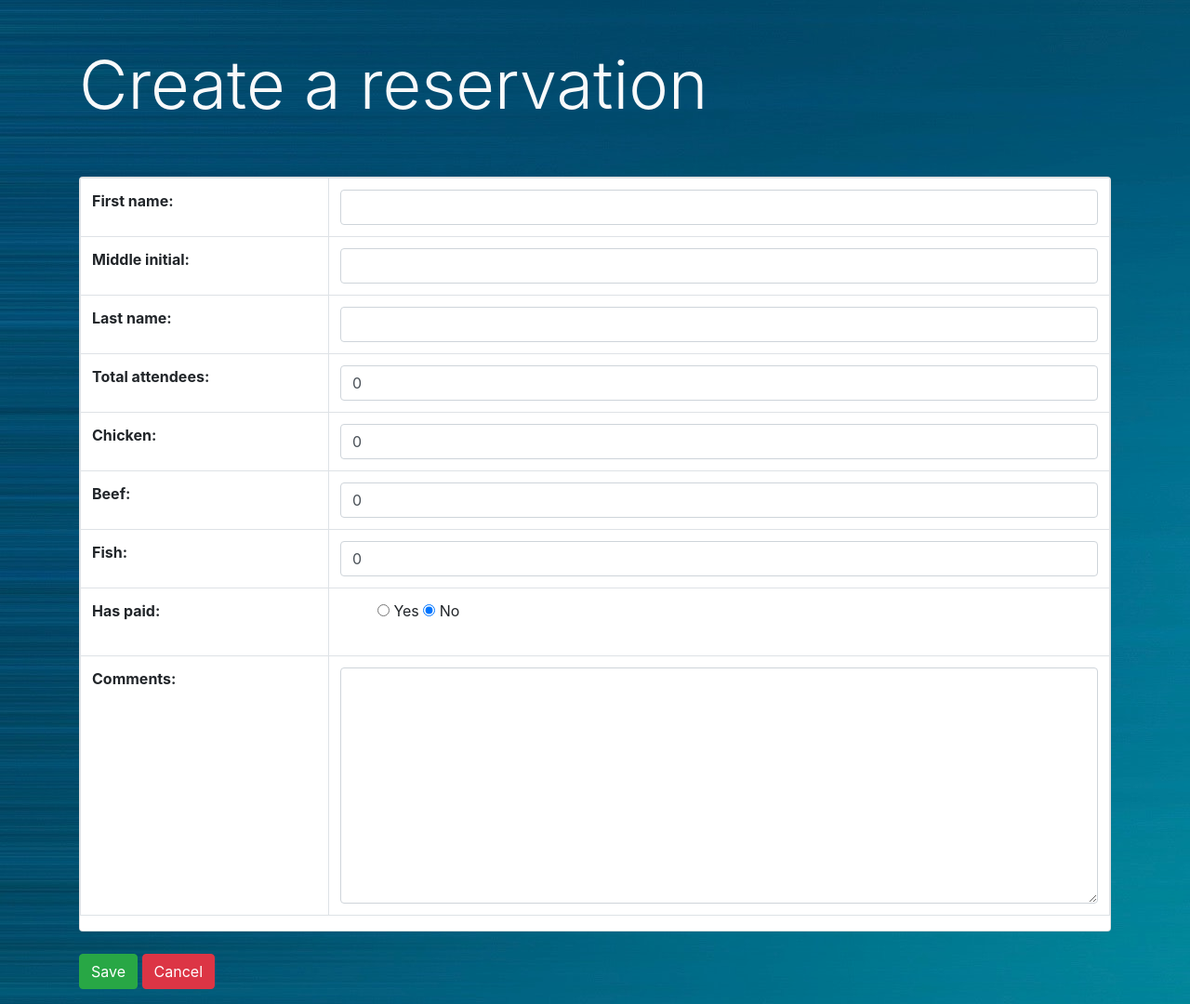
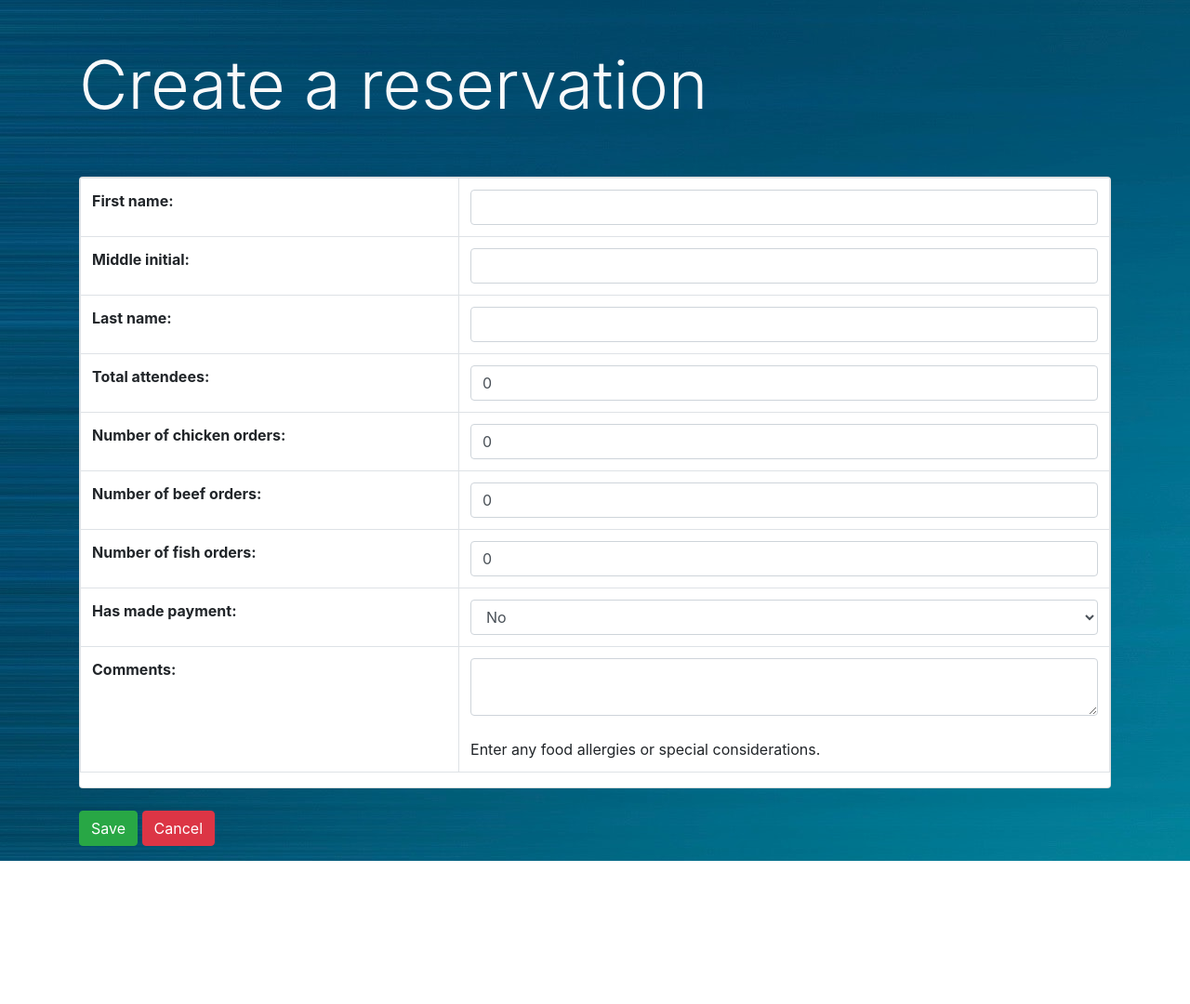
Before and after one commit to jake2323livecom/jcu_ball, a Django app: page /reservations/add in a window 1280 px wide. Shown: the part 96-1176 px from the top of the page at 93% size. After the commit the page ends 1022 px from the top, so only its background shows below. Run offline with Django 4.2, Linux system fonts and the light colour scheme; some libraries are stand-ins or nearby versions.

Commit message:
final edits

```diff
--- a/rsvp/forms.py
+++ b/rsvp/forms.py
@@ -1,35 +1,52 @@
 from django import forms
 from django.core.exceptions import ValidationError
+from django.utils.translation import gettext_lazy as _
 
 from .models import Reservation
 from .widgets import HorizontalRadioSelect
 
+
 class ReservationForm(forms.ModelForm):
-
-    # This is the easiest way to edit widget attributes for every field in the form at once.
-    def __init__(self, *args, **kwargs):
-        super().__init__(*args, **kwargs)
-        for field in self.fields.keys():
-            if field != 'has_paid':
-                self.fields[field].widget.attrs.update({'class':'form-control form-rounded'})
-
     class Meta:
         model = Reservation
-        # The full_name field is not editable, therefore by default it will not be included in the form
-        fields = '__all__'
+        fields = "__all__"
         widgets = {
-            'has_paid': HorizontalRadioSelect(),
+            "first_name": forms.TextInput(
+                attrs={"class": "form-control form-rounded", "cols": 1}
+            ),
+            "middle_initial": forms.TextInput(
+                attrs={"class": "form-control form-rounded"}
+            ),
+            "last_name": forms.TextInput(attrs={"class": "form-control form-rounded"}),
+            "total_attendees": forms.NumberInput(
+                attrs={"class": "form-control form-rounded"}
+            ),
+            "chicken": forms.NumberInput(attrs={"class": "form-control form-rounded"}),
+            "beef": forms.NumberInput(attrs={"class": "form-control form-rounded"}),
+            "fish": forms.NumberInput(attrs={"class": "form-control form-rounded"}),
+            "has_paid": forms.Select(attrs={"class": "form-control form-rounded"}),
+            "comments": forms.Textarea(
+                attrs={"cols": 10, "rows": 2, "class": "form-control form-rounded"}
+            ),
+        }
+        labels = {
+            "has_paid": _("Has made payment"),
+            "chicken": _("Number of chicken orders:"),
+            "beef": _("Number of beef orders"),
+            "fish": _("Number of fish orders"),
+        }
+        help_texts = {
+            "comments": _("Enter any food allergies or special considerations.")
         }
 
     # Make sure the number of entrees matches the number of attendees
     def clean(self):
         cleaned_data = super().clean()
-        total_attendees = cleaned_data.get('total_attendees')
-        chicken = cleaned_data.get('chicken')
-        beef = cleaned_data.get('beef')
-        fish = cleaned_data.get('fish')
+        total_attendees = cleaned_data.get("total_attendees")
+        chicken = cleaned_data.get("chicken")
+        beef = cleaned_data.get("beef")
+        fish = cleaned_data.get("fish")
         total_entrees = sum([chicken, beef, fish])
-
 
         if total_attendees != total_entrees:
             raise ValidationError(
--- a/rsvp/models.py
+++ b/rsvp/models.py
@@ -1,10 +1,10 @@
 from django.db import models
 
+
 class Reservation(models.Model):
-
     class HasPaid(models.TextChoices):
-        YES = 'Yes'
-        NO = 'No'
+        YES = "Yes"
+        NO = "No"
 
     first_name = models.CharField(max_length=50)
     middle_initial = models.CharField(max_length=1)
@@ -21,24 +21,24 @@ class Reservation(models.Model):
     )
     comments = models.TextField(blank=True)
 
-
     csv_fields = (
-        'last_name',
-        'first_name',
-        'middle_initial',
-        'total_attendees',
-        'chicken',
-        'beef',
-        'fish',
-        'comments',
+        "last_name",
+        "first_name",
+        "middle_initial",
+        "total_attendees",
+        "chicken",
+        "beef",
+        "fish",
+        "has_paid",
+        "comments",
     )
 
     class Meta:
-        ordering = ['full_name']
+        ordering = ["full_name"]
 
     def __str__(self):
         return self.full_name
 
     def save(self, *args, **kwargs):
-        self.full_name = f'{self.last_name.upper()}, {self.first_name.upper()} {self.middle_initial.upper()}.'
+        self.full_name = f"{self.last_name.upper()}, {self.first_name.upper()} {self.middle_initial.upper()}."
         super().save(*args, **kwargs)
--- a/rsvp/templates/rsvp/horizontal_option.html
+++ b/rsvp/templates/rsvp/horizontal_option.html
@@ -1 +1,3 @@
-{% if widget.wrap_label %}<label{% if widget.attrs.id %} for="{{ widget.attrs.id }}"{% endif %} class="radio-inline">{% endif %}{% include "django/forms/widgets/input.html" %}{% if widget.wrap_label %} {{ widget.label }}</label>{% endif %}
+{% if widget.wrap_label %}<label{% if widget.attrs.id %} for="{{ widget.attrs.id }}" {% endif %} class="radio-inline">{%
+    endif %}{% include "django/forms/widgets/input.html" %}{% if widget.wrap_label %} {{ widget.label }}</label>{% endif
+    %}
--- a/rsvp/templates/rsvp/reservation_list.html
+++ b/rsvp/templates/rsvp/reservation_list.html
@@ -11,7 +11,7 @@
     </div>
   </div>
 </div>
-<br/>
+<br />
 <div class="card">
   <div class="table-responsive">
     <table class="table align-middle table-hover panel-body attr-table table-striped table-bordered">
--- a/rsvp/templates/rsvp/reservation_search.html
+++ b/rsvp/templates/rsvp/reservation_search.html
@@ -1,6 +1,7 @@
 {% extends 'rsvp/base.html' %}
 {% load static %}
-{% block header %}Showing {{ reservations.count }} {% if reservations.count > 1 %}results{% else %}result{% endif %} for '{{ searched }}'{% endblock %}
+{% block header %}Showing {{ reservations.count }} {% if reservations.count > 1 %}results{% else %}result{% endif %} for
+'{{ searched }}'{% endblock %}
 {% block content %}
 <br />
 <div class="card">
--- a/rsvp/views.py
+++ b/rsvp/views.py
@@ -8,38 +8,50 @@ from .models import Reservation
 from .forms import ReservationForm
 from .utils import download_csv
 
+
 class ReservationHomeView(generic.TemplateView):
-    template_name='rsvp/base.html'
+    template_name = "rsvp/base.html"
+
 
 class ReservationListView(generic.ListView):
     model = Reservation
-    paginate_by = 30
+    paginate_by = 25
+
 
 class ReservationAddView(generic.CreateView):
     model = Reservation
     form_class = ReservationForm
-    success_url = reverse_lazy('reservation_list')
+    success_url = reverse_lazy("reservation_list")
+
 
 class ReservationEditView(generic.UpdateView):
     model = Reservation
     form_class = ReservationForm
-    success_url = reverse_lazy('reservation_list')
+    success_url = reverse_lazy("reservation_list")
+
 
 class ReservationDeleteView(generic.DeleteView):
     model = Reservation
-    success_url = reverse_lazy('reservation_list')
+    success_url = reverse_lazy("reservation_list")
+
 
 def reservation_search(request):
     if request.method == "POST":
-        searched = str(request.POST.get('searched'))
+        searched = str(request.POST.get("searched"))
         if searched:
             reservations = Reservation.objects.filter(full_name__icontains=searched)
-            return render(request, 'rsvp/reservation_search.html', {'searched':searched, 'reservations':reservations})
-        else: return redirect('reservation_list')
+            return render(
+                request,
+                "rsvp/reservation_search.html",
+                {"searched": searched, "reservations": reservations},
+            )
+        else:
+            return redirect("reservation_list")
     else:
-        return redirect('reservation_list')
+        return redirect("reservation_list")
+
 
 def export_csv(request):
     data = download_csv(request, Reservation.objects.all())
-    response = HttpResponse(data, content_type='text/csv')
+    response = HttpResponse(data, content_type="text/csv")
     return response
--- a/rsvp/widgets.py
+++ b/rsvp/widgets.py
@@ -1,5 +1,6 @@
 from django.forms import RadioSelect
 
+
 class HorizontalRadioSelect(RadioSelect):
-    template_name = 'rsvp/horizontal_radios.html'
-    option_template_name = 'rsvp/horizontal_option.html'
+    template_name = "rsvp/horizontal_radios.html"
+    option_template_name = "rsvp/horizontal_option.html"
```
Also changed, not shown: rsvp/templates/rsvp/horizontal_radios.html (+7 -5 lines), rsvp/templates/rsvp/reservation_form.html (+0 -52 lines), rsvp/urls.py (+19 -9 lines), rsvp/migrations/0001_initial.py. Lines whose indentation alone changed are shown as unchanged.
